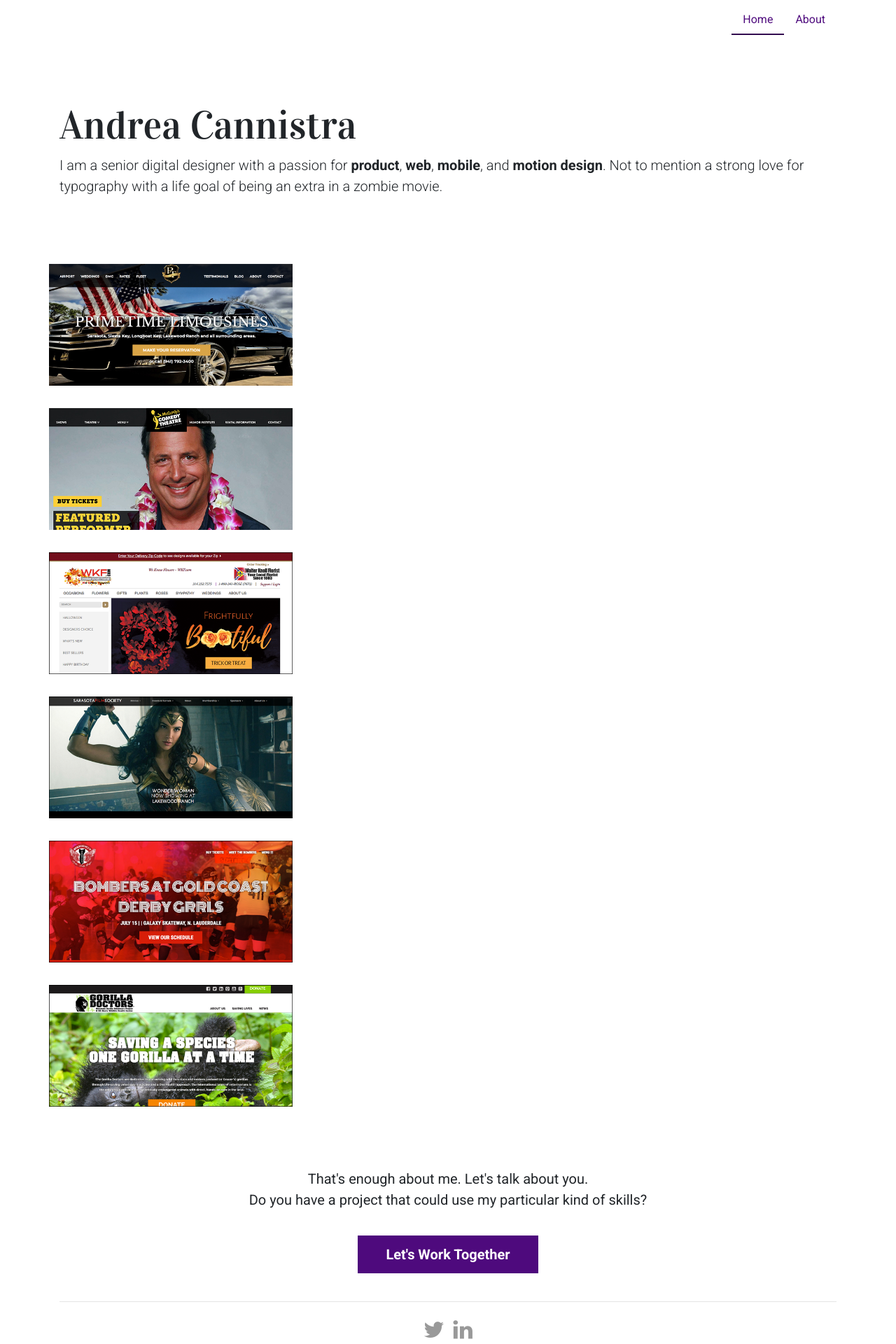
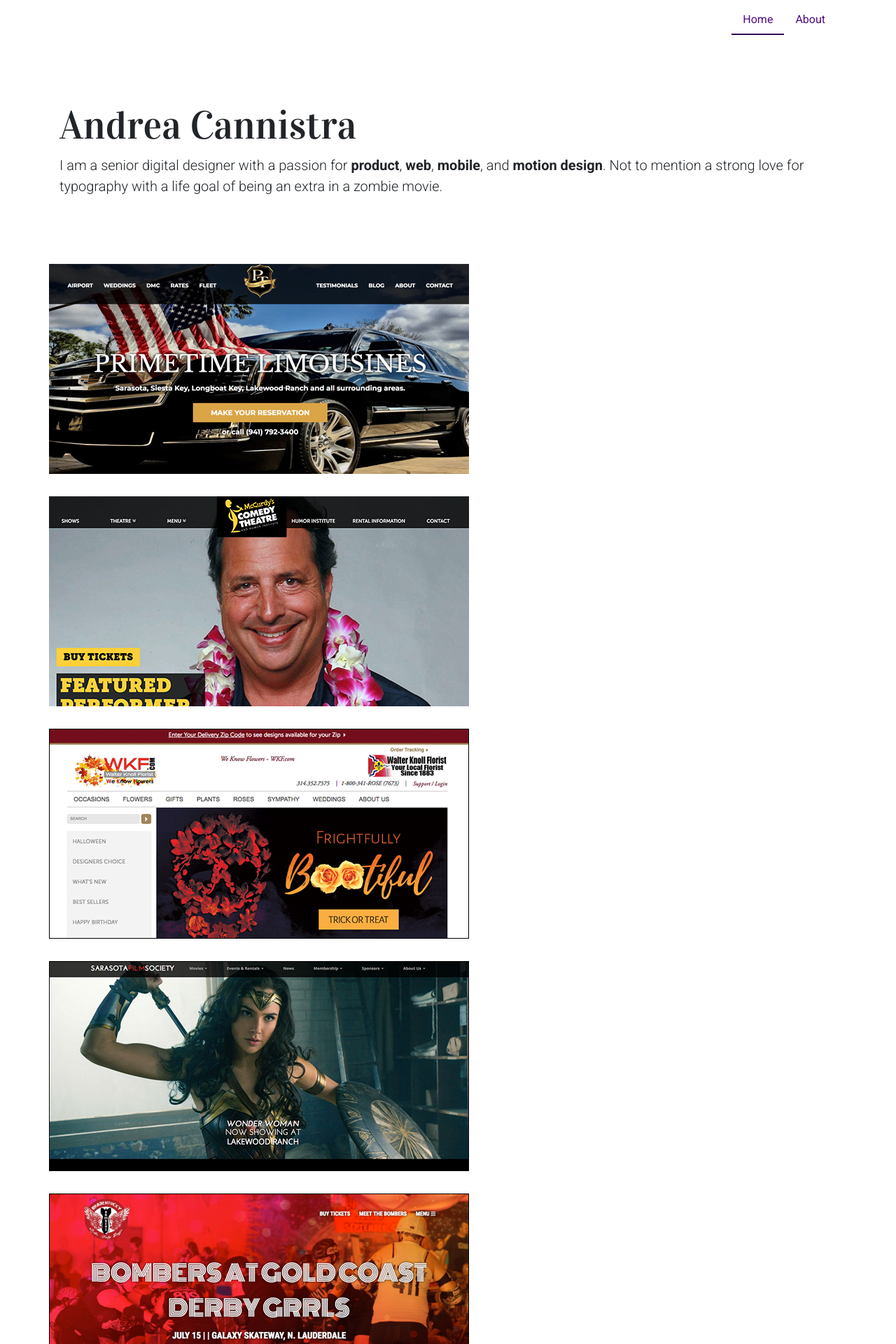
Before and after one commit to acannist/acannist.github.io, a Jekyll site: the page built from index-2.html, in a window 1280 px wide. Shown: the top 1920 px of the page at 70% size. Built offline with Jekyll 4.4.1, drawn with Linux system fonts in a browser that asks for light colours.

Commit message:
test refactor

```diff
--- a/_sass/components/_layout.scss
+++ b/_sass/components/_layout.scss
@@ -48,8 +48,11 @@
   }
 }
 
+.projects {
+  display: grid;
+}
+
 .three-col {
-  display: grid;
   grid-template-columns: repeat(3, 1fr);
   column-gap: 3rem;
 }
--- a/index-2.html
+++ b/index-2.html
@@ -11,7 +11,7 @@
 </div>
 
 <div class="container">
-  <div class="row">
+  <div class="row projects">
     {% for project in site.data.casestudies %}
       <div class="three-col">
         <section class="project">
```
